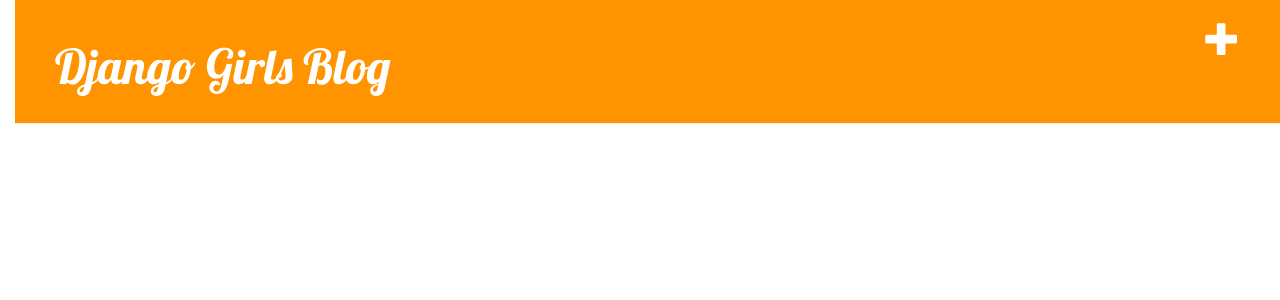
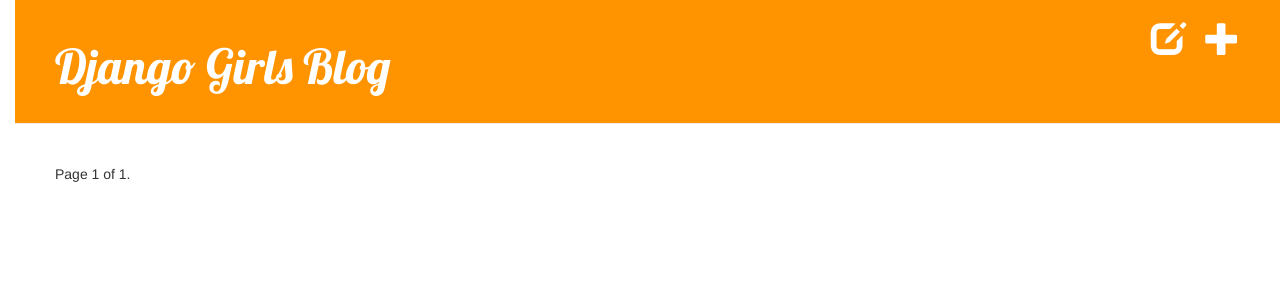
Before and after one commit to DukeZhu/simpleblog, a Django app: page / in a window 1280 px wide. Shown: the top 300 px of the page. Run offline with Django 3.2, Linux system fonts and the light colour scheme; data that the repository does not hold is empty; some libraries are stand-ins or nearby versions.

Commit message:
发布功能 删除功能 草稿箱 分页功能

```diff
--- a/mysite/blog/templates/blog/base.html
+++ b/mysite/blog/templates/blog/base.html
@@ -12,6 +12,7 @@
 	<body>
 	     <div class="page-header">
 	       <a href="{% url 'blog.views.post_new' %}" class="top-menu"><span class="glyphicon glyphicon-plus"></span></a>
+	       <a href="{% url 'post_draft_list' %}" class="top-menu"><span class="glyphicon glyphicon-edit"></span></a>
 	       <h1><a href="/">Django Girls Blog</a></h1>
 	     </div>
 	     <div class="content">
--- a/mysite/blog/templates/blog/post_detail.html
+++ b/mysite/blog/templates/blog/post_detail.html
@@ -4,10 +4,14 @@
     <div class="date">
 	 {% if post.published_date %}
              {{ post.published_date }}
+	 {% else %}
+	     <a class="btn btn-default" href="{% url 'blog.views.post_publish' pk=post.pk %}">Publish</a>
 	 {% endif %}
     </div>
+    <a class="btn btn-default" href="{% url 'post_remove' pk=post.pk %}">
+	    <span class="glyphicon glyphicon-remove"></span></a>
     <a class="btn btn-default" href="{% url 'post_edit' pk=post.pk %}">
-    <span class="glyphicon glyphicon-pencil"></span></a>
+           <span class="glyphicon glyphicon-pencil"></span></a>
     <h1>{{ post.title }}</h1>
     <p>{{ post.text|linebreaks }}</p>
  {% endblock %}
--- a/mysite/blog/templates/blog/post_list.html
+++ b/mysite/blog/templates/blog/post_list.html
@@ -9,4 +9,19 @@
     </div>
 
     {% endfor %}
+    {% if page %}
+    <div class="pagination">
+	    <span class="step-links">
+		    {% if posts.has_previous %}
+		    <a href="?page={{ posts.previous_page_number }}">previous</a>
+		    {% endif %}
+		    <span class="current">
+			    Page {{ posts.number }} of {{ posts.paginator.num_pages }}.
+		    </span>
+		    {% if posts.has_next %}
+		    <a href="?page={{ posts.next_page_number }}">next</a>
+		    {% endif %}
+	    </span>
+    </div>
+    {% endif %}
 {% endblock content %}
--- a/mysite/blog/urls.py
+++ b/mysite/blog/urls.py
@@ -6,4 +6,7 @@
         url(r'^post/(?P<pk>[0-9]+)/$',views.post_detail),
         url(r'^post/new/$',views.post_new,name='post_new'),
         url(r'^post/(?P<pk>[0-9]+)/edit/$', views.post_edit, name='post_edit'),
+        url(r'^drafts/$', views.post_draft_list, name='post_draft_list'),
+        url(r'^post/(?P<pk>[0-9]+)/publish/$', views.post_publish, name='post_publish'),
+        url(r'^post/(?P<pk>[0-9]+)/remove/$', views.post_remove, name='post_remove'),
 )
--- a/mysite/blog/views.py
+++ b/mysite/blog/views.py
@@ -4,10 +4,26 @@
 from .forms import PostForm
 from django.core.urlresolvers import reverse
 from django.shortcuts import redirect
+from django.core.paginator import Paginator, EmptyPage, PageNotAnInteger
 # Create your views here.
 def post_list(request):
-    posts = Post.objects.filter(published_date__isnull=False).order_by('-published_date')
-    return render(request, 'blog/post_list.html', {'posts': posts})
+   # postsAll = Post.objects.annotate(num_comment=Count('comment')).filter(
+   #           published_date__isnull=False).prefetch_related(
+   #            'category').prefetch_related('tags').order_by('-published_date')
+    postsAll = Post.objects.filter(published_date__isnull=False).order_by('-published_date')
+#    for p in postsAll:
+ #       p.click = cache_manager.get_click(p)
+    paginator = Paginator(postsAll, 5)  # Show 10 contacts per page
+    page = request.GET.get('page')
+    try:
+        posts = paginator.page(page)
+    except PageNotAnInteger:
+        # If page is not an integer, deliver first page.
+        posts = paginator.page(1)
+    except EmptyPage:
+        # If page is out of range (e.g. 9999), deliver last page of results.
+        posts = paginator.page(paginator.num_pages)
+    return render(request, 'blog/post_list.html', {'posts': posts, 'page': True})
    # return render(request, 'blog/post_list.html', {})
 
 def post_detail(request, pk):
@@ -38,3 +54,16 @@
     else:
         form = PostForm(instance=post)
     return render(request, 'blog/post_edit.html', {'form': form})
+def post_draft_list(request):
+    posts = Post.objects.filter(published_date__isnull=True).order_by('-created_date')
+    return render(request, 'blog/post_draft_list.html', {'posts': posts})
+
+def post_publish(request, pk):
+    post = get_object_or_404(Post, pk=pk)
+    post.publish()
+    return redirect('blog.views.post_detail', pk=pk)
+
+def post_remove(request, pk):
+    post = get_object_or_404(Post, pk=pk)
+    post.delete()
+    return redirect('blog.views.post_list')
```
Also changed, not shown: mysite/blog/templates/blog/post_draft_list.html (added, +11 -0 lines).
